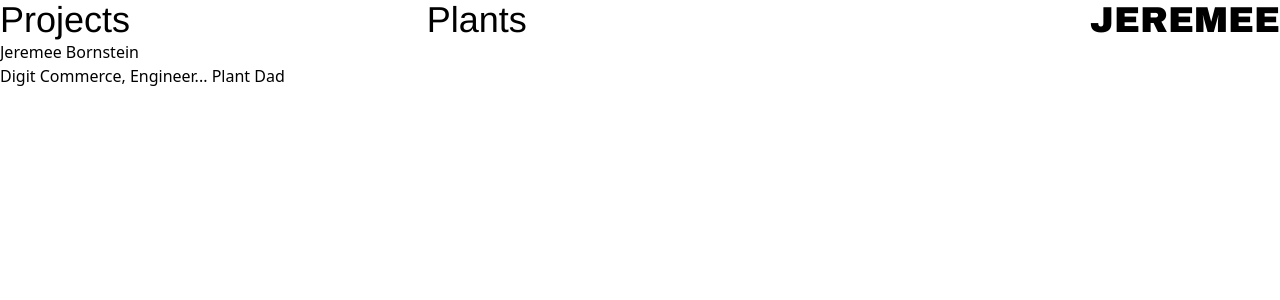
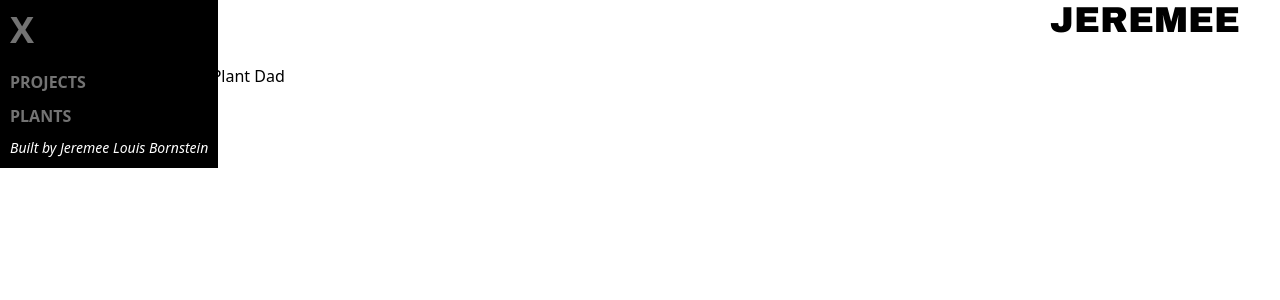
Before and after one commit to JLB2137/personal-site, a Next.js app: page / in a window 1280 px wide. Shown: the top 300 px of the page. Built offline with nearby package versions, Linux system fonts and the light colour scheme.

Commit message:
finally got popout nav working with animations. Adjusted so that all links have hover animations to adjust CSS.

```diff
--- a/components/nav.tsx
+++ b/components/nav.tsx
@@ -1,24 +1,73 @@
-import Link from 'next/link'
+import Link from 'next/link';
+import {motion} from 'framer-motion';
 
-const Nav = () => {
-    return (
-        <div className="font-header font-light text-4xl grid grid-cols-3">
-            <div className='justify-start'>
-                <Link href="/devjourney">
-                    <h3>Projects</h3>
+const Nav = (props) => {
+
+    const setDropdown = () => {
+        props.navOpen ? props.setNavOpen(false) : props.setNavOpen(true)
+        console.log(props.navOpen)
+    }
+
+
+    const spring = {
+        delay: 1,
+        x: { type: "spring", stiffness: 100 },
+        default: { duration: 1 }
+    };
+
+    const HamburgerNav = () => {
+        return(
+            <div className='justify-start ml-10 text-neutral-500 font-bold'>
+                <Link href=''>
+                    <a className='hover:text-black text-4xl' onClick={()=> setDropdown()}>≡</a>
                 </Link>
             </div>
-            <div>
-                <Link href="/hobbies/plants">
-                    <h3>Plants</h3>
-                </Link>
+        )
+    }
+
+
+    return (
+        <div>
+            <div className="font-header font-light grid grid-cols-2">
+                {
+                    props.navOpen ?
+                    <HamburgerNav />
+                    :
+                    <div></div>
+                }
+                <div className="font-name justify-self-end mr-10 text-4xl" >
+                    <Link href="/">
+                        <a>JEREMEE</a>
+                    </Link>
+                </div>
+
             </div>
-            <div className="font-name justify-self-end" >
-                <Link href="/">
-                    <h1 className="before:content-['JEREMEE'] hover:before:content-['JEREMEEEEEEE']"></h1>
-                </Link>
-            </div>
+            <div data-ison={props.navOpen} className="switch">
+                <motion.div layout transition={spring}>
+                    <div className="bg-black w-max l-max p-2.5">
+                        <div className='row-span-1 justify-start mb-5 text-neutral-500 font-bold'>
+                            <Link href=''>
+                                <a className='hover:text-white text-4xl' onClick={()=> setDropdown()}>X</a>
+                            </Link>
+                        </div>
+                        <div className='row-span-1 justify-center mb-2.5 mx-auto text-neutral-500 font-bold'>
+                            <Link href="/devjourney">
+                                <a className='hover:text-white text-base' onClick={()=> setDropdown()}>PROJECTS</a>
+                            </Link>
+                        </div>
+                        <div className='row-span-1 justify-center mb-2.5 mx-auto text-neutral-500 font-bold'>
+                            <Link href="/hobbies/plants ">
+                                <a className='hover:text-white text-base' onClick={()=> setDropdown()}>PLANTS</a>
+                            </Link>
+                        </div>
+                        <div className='row-span-1 justify-center mx-auto mt-auto mb-0 text-neutral-500 align-bottom align-text-bottom '>
+                            <p className='text-white italic text-sm'>Built by Jeremee Louis Bornstein</p>
+                        </div>
+                    </div>
+                </motion.div>
+                </div>
         </div>
+
     )
   }
 
--- a/package.json
+++ b/package.json
@@ -8,6 +8,7 @@
     "lint": "next lint"
   },
   "dependencies": {
+    "framer-motion": "^6.2.6",
     "next": "12.0.10",
     "react": "17.0.2",
     "react-dom": "17.0.2"
--- a/pages/_app.tsx
+++ b/pages/_app.tsx
@@ -1,11 +1,19 @@
 import '../styles/globals.css'
 import type { AppProps } from 'next/app'
+import {useState} from 'react'
 import Nav from '../components/nav'
 
+
 function MyApp({ Component, pageProps }: AppProps) {
+
+  const [navOpen,setNavOpen] = useState(false)
+
   return (
     <div>
-      <Nav />
+      <Nav
+      navOpen={navOpen}
+      setNavOpen={setNavOpen}
+      />
       <Component {...pageProps} />
     </div>
   )
--- a/styles/globals.css
+++ b/styles/globals.css
@@ -20,3 +20,41 @@ a {
 .nameHeader {
   font-weight: lighter;
 }
+
+.switch {
+  display: grid;
+  grid-template-columns: 1;
+  grid-template-rows: 4;
+  justify-content: flex-start;
+  position: absolute;
+  top: 0;
+  left: 0;
+}
+
+.border {
+  background-color: black;
+}
+
+.switch[data-ison="true"] {
+  left: -15%
+}
+
+@media (max-width: 1500px) {
+  .switch[data-ison="true"] {
+    left: -25%
+  }
+}
+
+
+
+@media (max-width: 600px) {
+  .switch[data-ison="true"] {
+    left: -60%
+  }
+}
+
+@media (max-width: 400px) {
+  .switch[data-ison="true"] {
+    left: -90%
+  }
+}
```
Also changed, not shown: 1 other file (tests, documents, lock files or other folders).
